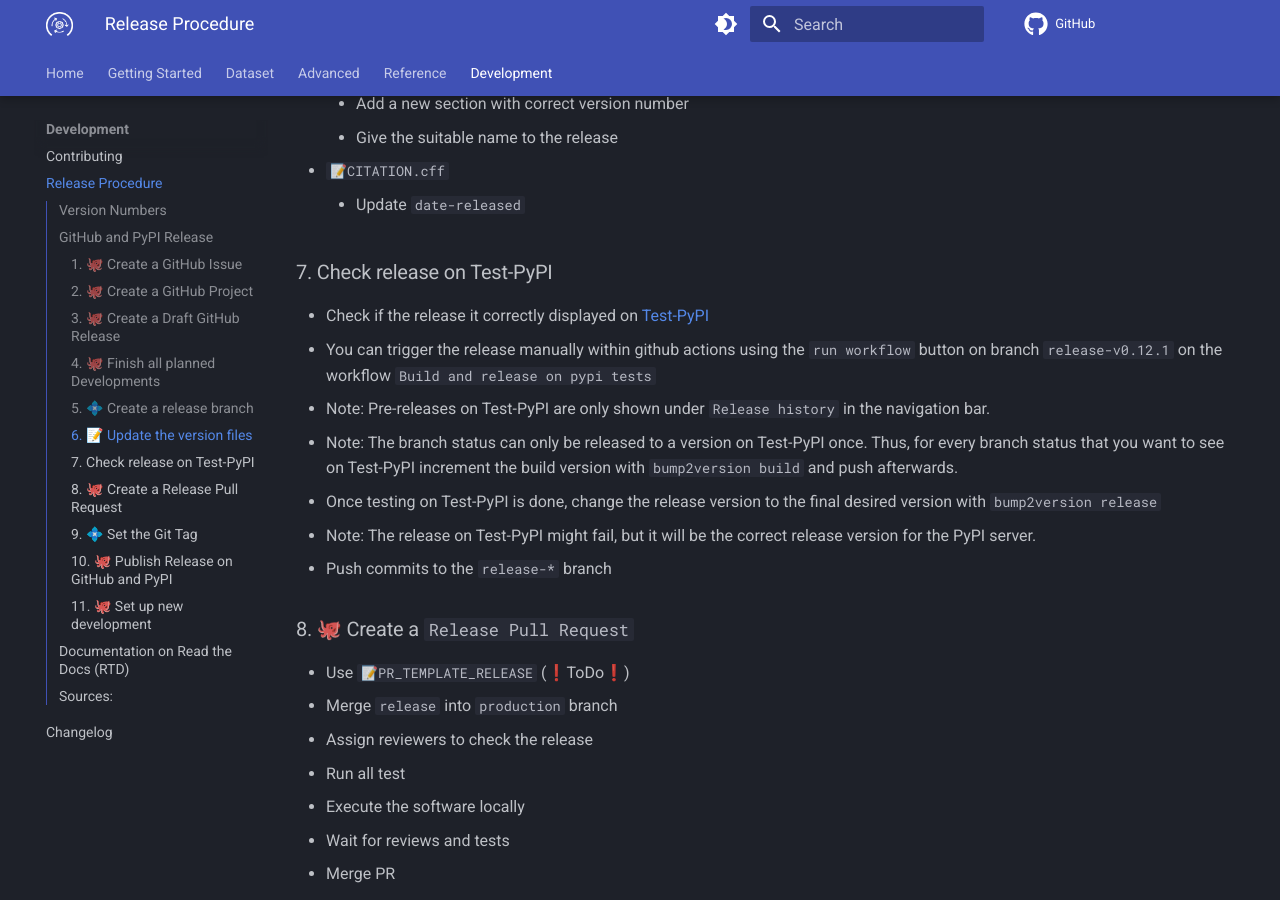
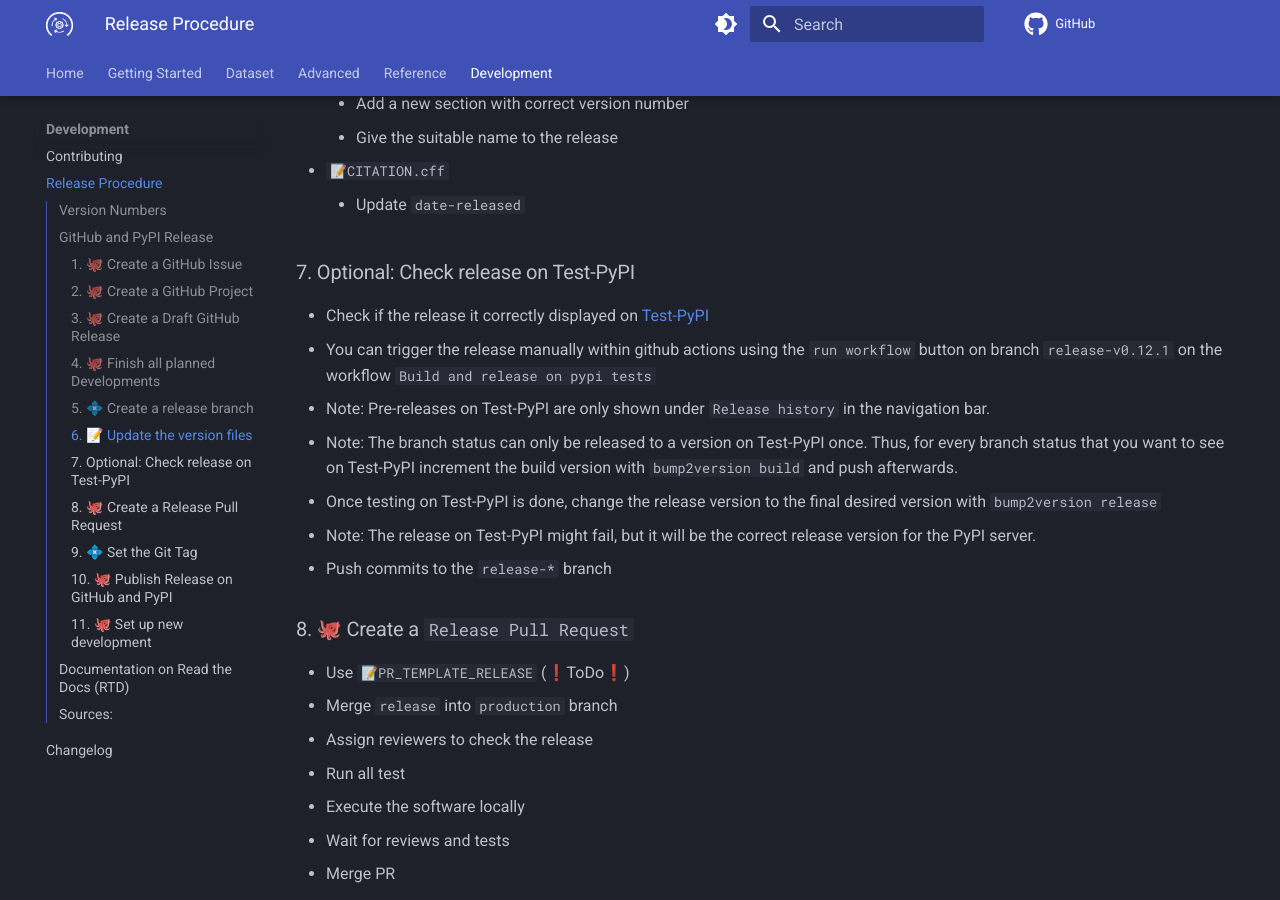
Before and after one commit to OpenEnergyPlatform/open-MaStR, an MkDocs documentation site: the page built from docs/development/release_procedure_mirror.md, in a window 1280 px wide and 900 px high, scrolled down 1732 px. Built offline with MkDocs 1.6.1 and Material for MkDocs 9.7.7, drawn with Linux system fonts in a browser that asks for light colours; comment, search, counter and statistics services are not loaded; the version menu is left out.

Commit message:
Update RELEASE_PROCEDURE #530

```diff
--- a/RELEASE_PROCEDURE.md
+++ b/RELEASE_PROCEDURE.md
@@ -62,7 +62,7 @@ It always has the format `YYYY-MM-DD`, e.g. `2022-05-16`.
 * `📝CITATION.cff`
     * Update `date-released`
 
-### 7. Check release on Test-PyPI
+### 7. Optional: Check release on Test-PyPI
 
 * Check if the release it correctly displayed on [Test-PyPI](https://test.pypi.org/project/open-mastr/#history)
   * You can trigger the release manually within github actions using the `run workflow` button on branch `release-v0.12.1` on the workflow `Build and release on pypi tests`
```
